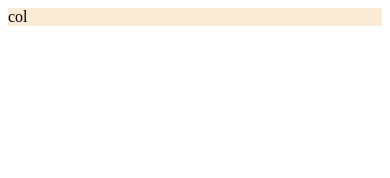
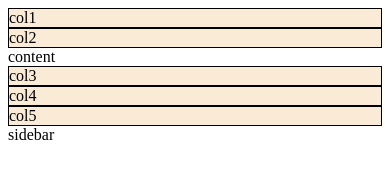
Before and after one commit to Tevers123/Les-1---Bootstrap-5-start---containers, a plain HTML site: page index.html in a window 390 px wide. Drawn offline with Linux system fonts and the light colour scheme.

Commit message:
responsive

```diff
--- a/index.html
+++ b/index.html
@@ -8,10 +8,15 @@
     <link rel="stylesheet" href="style.css">
 </head>
 <body>
-<script src="main.js"></script>
 <div class="container-fluid">
-    <div class="row"></div>
-    <div class="col">col</div>
+        <div class="row">
+    <div class="col">col1</div>
+    <div class="col">col2</div>
+    <div>content</div>
+    <div class="col">col3</div>
+    <div class="col">col4</div>
+    <div class="col">col5</div>
+    <aside>sidebar</aside>
     </div>
 </div>
 
--- a/style.css
+++ b/style.css
@@ -1,3 +1,18 @@
+@media screen and (max-width:700px){
+}
+
+#content {
+    width: auto;
+    float: none;
+}
+
+#sidebar{
+    width: auto;
+    float: none;
+}
+
+
 .col{
     background-color: antiquewhite;
+    border:1px solid black;
 }
```
